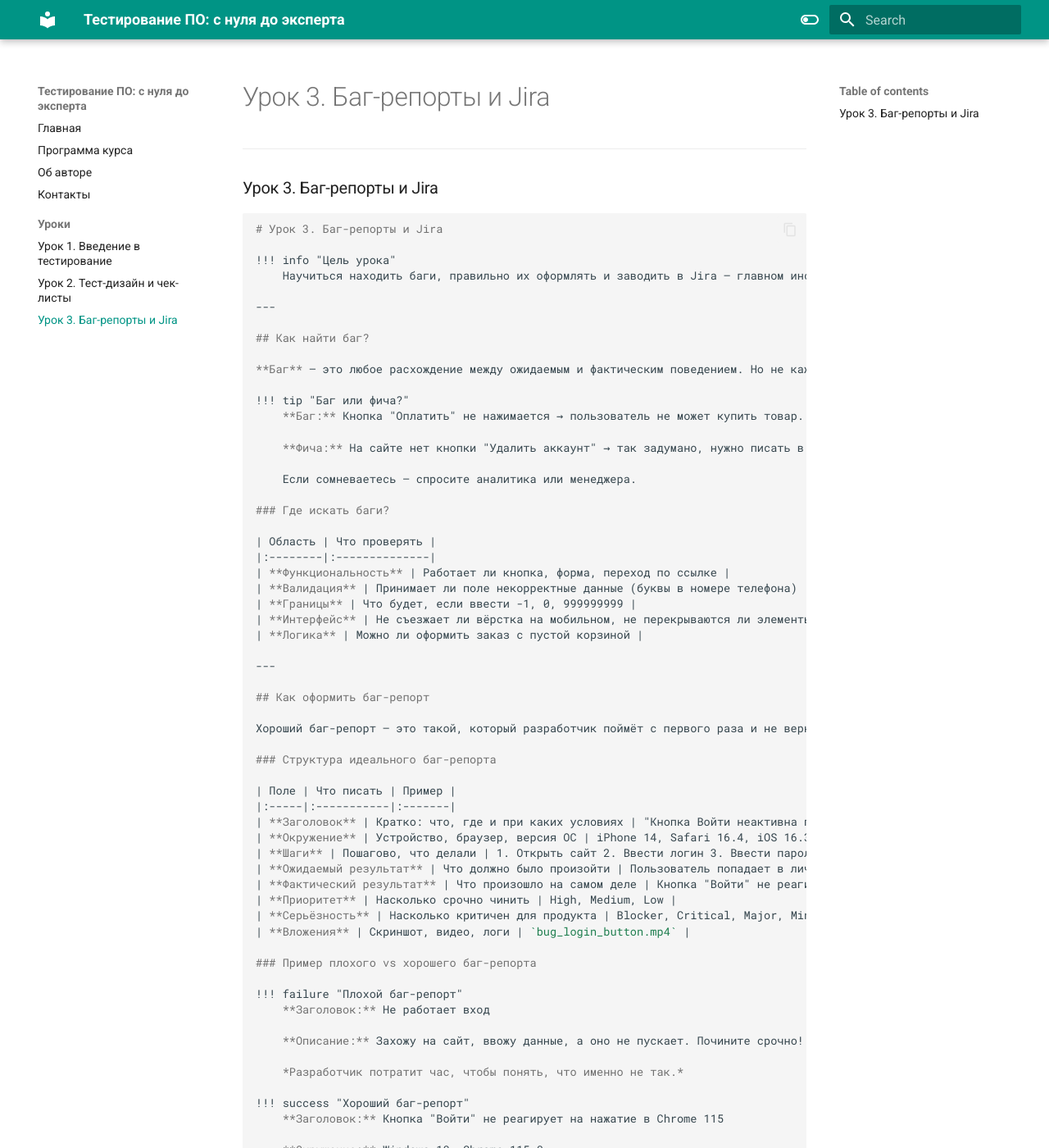
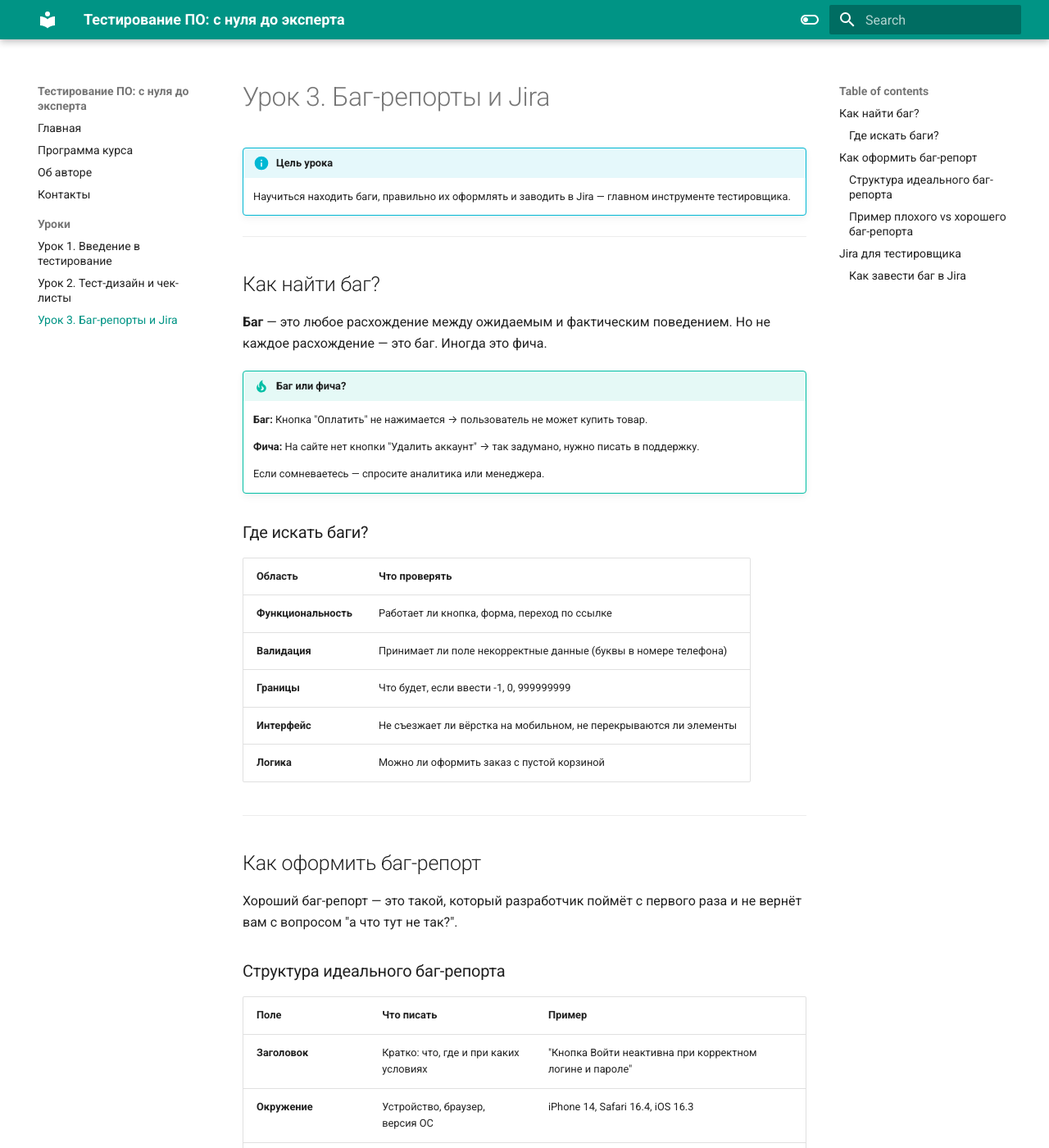
Before and after one commit to Denis-EA/project, an MkDocs documentation site: the page built from docs/lessons/lesson-03.md, in a window 1280 px wide and 1400 px high. Shown: the whole window at 82% size. Built offline with MkDocs 1.6.1 and Material for MkDocs 9.7.7, drawn with Linux system fonts in a browser that asks for light colours; some of the changed text lies outside the part shown.

Commit message:
fix lesson 3

````diff
--- a/docs/lessons/lesson-03.md
+++ b/docs/lessons/lesson-03.md
@@ -1,9 +1,3 @@
-
----
-
-### Урок 3. Баг-репорты и Jira
-
-```markdown
 # Урок 3. Баг-репорты и Jira
 
 !!! info "Цель урока"
````
